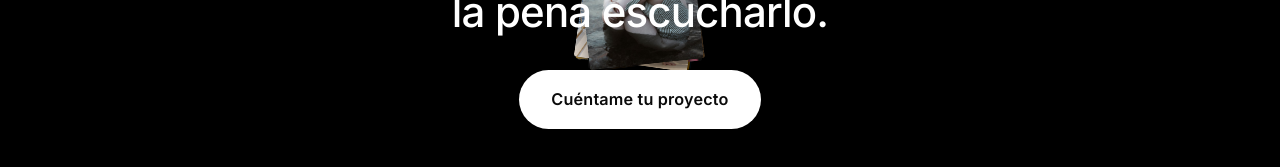
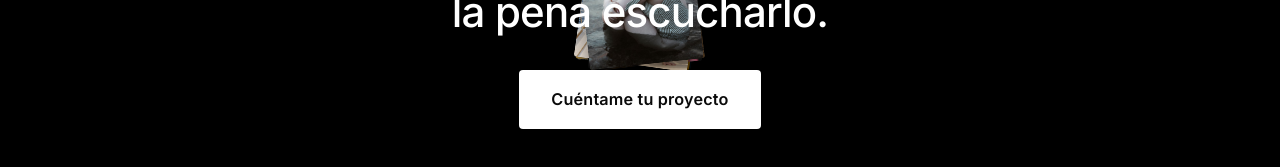
Before and after one commit to fotorafacastano-web/taller-fotografia, a React (Vite) app: page / in a window 1280 px wide. Shown: the part 2033-2200 px from the top of the page. Built offline with nearby package versions, Linux system fonts and the light colour scheme.

Commit message:
Reduce el radio del borde del CTA a 4px
Co-Authored-By: Claude Sonnet 4.6 <noreply@anthropic.com>

```diff
--- a/src/ManifestoSection.css
+++ b/src/ManifestoSection.css
@@ -78,7 +78,7 @@
   align-items: center;
   justify-content: center;
   padding: 0.9rem 1.8rem;
-  border-radius: 999px;
+  border-radius: 4px;
   background: #ffffff;
   color: #0a0a0a;
   font-family: "Inter", sans-serif;
```
